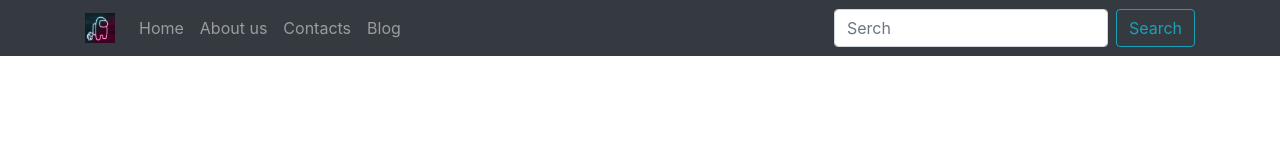
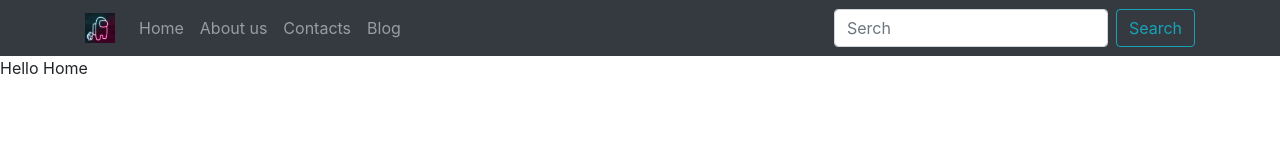
Before and after one commit to SergeyPrivalov31/Politech_Task8_MTH21, a React (Create React App) app: page / in a window 1280 px wide. Shown: the top 160 px of the page. Built offline with nearby package versions, Linux system fonts and the light colour scheme.

Commit message:
create routing

```diff
--- a/package.json
+++ b/package.json
@@ -11,6 +11,7 @@
     "react-bootstrap": "^1.5.1",
     "react-dom": "^17.0.1",
     "react-router": "^5.2.0",
+    "react-router-dom": "^5.2.0",
     "react-scripts": "4.0.3",
     "web-vitals": "^1.0.1"
   },
--- a/src/App.js
+++ b/src/App.js
@@ -1,10 +1,10 @@
 import React from "react";
 import 'bootstrap/dist/css/bootstrap.min.css';
 import Header from "./components/Header.js";
-
+import style from "./App.css";
 const App = (props) => {
 	return (
-		<div>
+		<div className={style.App}>
 			<Header />
 		</div>
 	);
--- a/src/components/Header.js
+++ b/src/components/Header.js
@@ -1,14 +1,25 @@
-import React, { Component } from 'react';
-import { Navbar, Nav, FormControl, Container, Form, Button } from 'react-bootstrap';
+import React from 'react';
+import {
+	Navbar,
+	Nav,
+	FormControl,
+	Container,
+	Form,
+	Button
+} from 'react-bootstrap';
 import logo from "../components/lunatiki.png";
+import { BrowserRouter as Router, Switch, Route, Link } from "react-router-dom";
 
-class Header extends Component {
+import Home from "../pages/Home";
+import Contacts from "../pages/Contacts";
+import About from "../pages/About";
+import Blog from "../pages/Blog";
 
+class Header extends React.Component {
 	render() {
-
 		return (
 			<>
-				<Navbar fixed="top" collapseOnSelect expand="md" bg="dark" variant="dark" >
+				<Navbar collapseOnSelect expand="md" bg="dark" variant="dark" >
 					<Container>
 						<Navbar.Brand href="/">
 							<img
@@ -38,6 +49,15 @@
 						</Navbar.Collapse>
 					</Container>
 				</Navbar>
+
+				<Router>
+					<Switch>
+						<Route exact path="/" component={Home} />
+						<Route exact path="/about" component={About} />
+						<Route exact path="/contacts" component={Contacts} />
+						<Route exact path="/blog" component={Blog} />
+					</Switch>
+				</Router>
 			</>
 		)
 	}
--- /dev/null
+++ b/src/pages/About.js
@@ -0,0 +1,12 @@
+import React, { Component } from "react";
+
+class About extends Component {
+	render() {
+		return (
+			<div>
+				About
+			</div>
+		)
+	}
+}
+export default About;
--- /dev/null
+++ b/src/pages/Blog.js
@@ -0,0 +1,12 @@
+import React, { Component } from "react";
+
+class Blog extends Component {
+	render() {
+		return (
+			<div>
+				Blog
+			</div>
+		)
+	}
+}
+export default Blog;
--- /dev/null
+++ b/src/pages/Contacts.js
@@ -0,0 +1,12 @@
+import React, { Component } from "react";
+
+class Contacts extends Component {
+	render() {
+		return (
+			<div>
+				Contacts
+			</div>
+		)
+	}
+}
+export default Contacts;
--- /dev/null
+++ b/src/pages/Home.js
@@ -0,0 +1,12 @@
+import React, { Component } from "react";
+
+class Home extends Component {
+	render() {
+		return (
+			<div>
+				Hello Home
+			</div>
+		)
+	}
+}
+export default Home
```
Also changed, not shown: src/App.css (indentation only), 1 other file (tests, documents, lock files or other folders).
